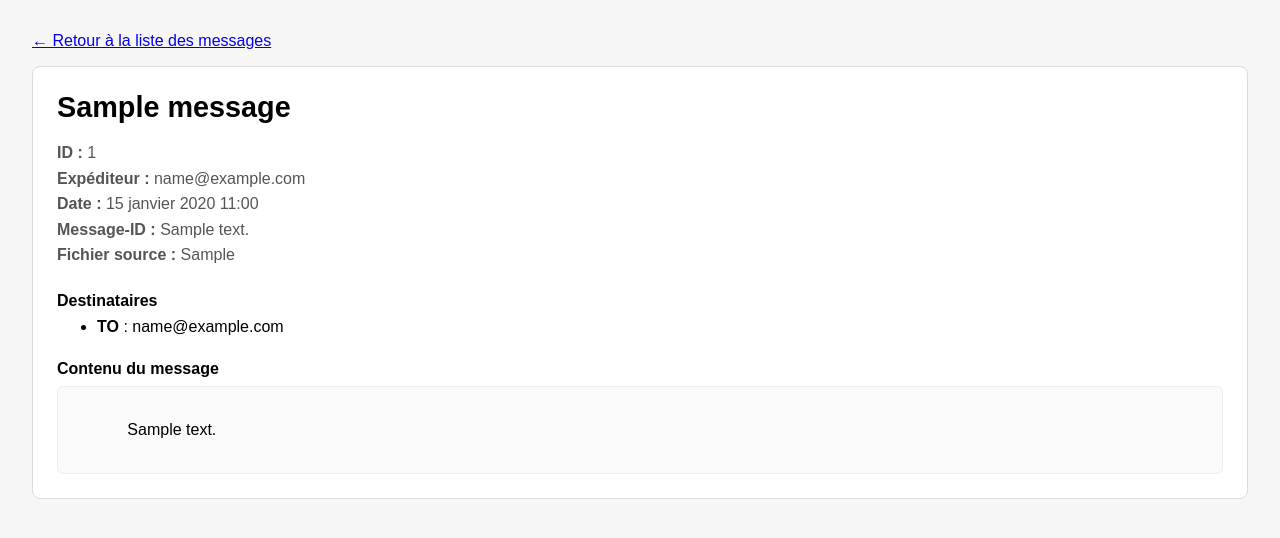
After one commit to bpyryt/enron-discovery, a Django app: page /messages/1/ in a window 1280 px wide. The commit adds this page. Shown: the top 538 px of the page. Run offline with Django 5.2, Linux system fonts and the light colour scheme; tables that the repository leaves empty hold one stand-in row (values such as "Sample post").

Commit message:
feat: Ajout de la page pour voir les détails des messages

```diff
--- /dev/null
+++ b/enron_discovery/investigation/templates/investigation/message_detail.html
@@ -0,0 +1,118 @@
+<!DOCTYPE html>
+<html lang="fr">
+<head>
+    <meta charset="UTF-8">
+    <title>Détail du message</title>
+    <style>
+        body {
+            font-family: Arial, sans-serif;
+            margin: 2rem;
+            background: #f7f7f7;
+        }
+
+        .container {
+            background: white;
+            border: 1px solid #ddd;
+            padding: 1.5rem;
+            border-radius: 8px;
+        }
+
+        .back-link {
+            display: inline-block;
+            margin-bottom: 1rem;
+        }
+
+        .subject {
+            font-size: 1.8rem;
+            font-weight: bold;
+            margin-bottom: 1rem;
+        }
+
+        .meta {
+            color: #555;
+            margin-bottom: 1rem;
+            line-height: 1.6;
+        }
+
+        .section-title {
+            margin-top: 1.5rem;
+            margin-bottom: 0.5rem;
+            font-weight: bold;
+        }
+
+        .body {
+            white-space: pre-wrap;
+            background: #fafafa;
+            border: 1px solid #eee;
+            padding: 1rem;
+            border-radius: 6px;
+        }
+
+        ul {
+            margin-top: 0.5rem;
+        }
+    </style>
+</head>
+<body>
+    <a class="back-link" href="{% url 'message_list' %}">← Retour à la liste des messages</a>
+
+    <div class="container">
+        <div class="subject">
+            {{ message.subject|default:"(sans sujet)" }}
+        </div>
+
+        <div class="meta">
+            <div><strong>ID :</strong> {{ message.id }}</div>
+
+            <div>
+                <strong>Expéditeur :</strong>
+                {% if message.sender %}
+                    {{ message.sender.email }}
+                {% else %}
+                    (inconnu)
+                {% endif %}
+            </div>
+
+            <div>
+                <strong>Date :</strong>
+                {% if message.sent_at %}
+                    {{ message.sent_at }}
+                {% else %}
+                    (inconnue)
+                {% endif %}
+            </div>
+
+            {% if message.message_id_header %}
+                <div><strong>Message-ID :</strong> {{ message.message_id_header }}</div>
+            {% endif %}
+
+            {% if message.in_reply_to_header %}
+                <div><strong>In-Reply-To :</strong> {{ message.in_reply_to_header }}</div>
+            {% endif %}
+
+            {% if message.raw_path %}
+                <div><strong>Fichier source :</strong> {{ message.raw_path }}</div>
+            {% endif %}
+        </div>
+
+        <div class="section-title">Destinataires</div>
+
+        <ul>
+            {% for recipient in message.recipients.all %}
+                <li>
+                    <strong>{{ recipient.recipient_type|upper }}</strong> :
+                    {{ recipient.employee.email }}
+                </li>
+            {% empty %}
+                <li>Aucun destinataire enregistré.</li>
+            {% endfor %}
+        </ul>
+
+        <div class="section-title">Contenu du message</div>
+
+        <div class="body">
+            {{ message.body_text|default:"(pas de contenu texte)" }}
+        </div>
+    </div>
+</body>
+</html>
--- a/enron_discovery/investigation/templates/investigation/message_list.html
+++ b/enron_discovery/investigation/templates/investigation/message_list.html
@@ -48,7 +48,9 @@
     {% for message in messages %}
         <div class="message">
             <div class="subject">
-                {{ message.subject|default:"(sans sujet)" }}
+                <a href="{% url 'message_detail' message.id %}">
+                    {{ message.subject|default:"(sans sujet)" }}
+                </a>
             </div>
 
             <div class="meta">
--- a/enron_discovery/investigation/urls.py
+++ b/enron_discovery/investigation/urls.py
@@ -1,6 +1,7 @@
 from django.urls import path
-from .views import message_list
+from .views import message_list, message_detail
 
 urlpatterns = [
     path("", message_list, name="message_list"),
+    path("<int:message_id>/", message_detail, name="message_detail"),
 ]
--- a/enron_discovery/investigation/views.py
+++ b/enron_discovery/investigation/views.py
@@ -1,14 +1,12 @@
-from django.http import HttpResponse
-
-
-def index(_request):
-    return HttpResponse('Investigation app ready')
-
-
-from django.shortcuts import render
+from django.shortcuts import render, get_object_or_404
 from .models import Message
 
 
 def message_list(request):
     messages = Message.objects.all().order_by("-id")[:100]
     return render(request, "investigation/message_list.html", {"messages": messages})
+
+
+def message_detail(request, message_id):
+    message = get_object_or_404(Message, id=message_id)
+    return render(request, "investigation/message_detail.html", {"message": message})
```
